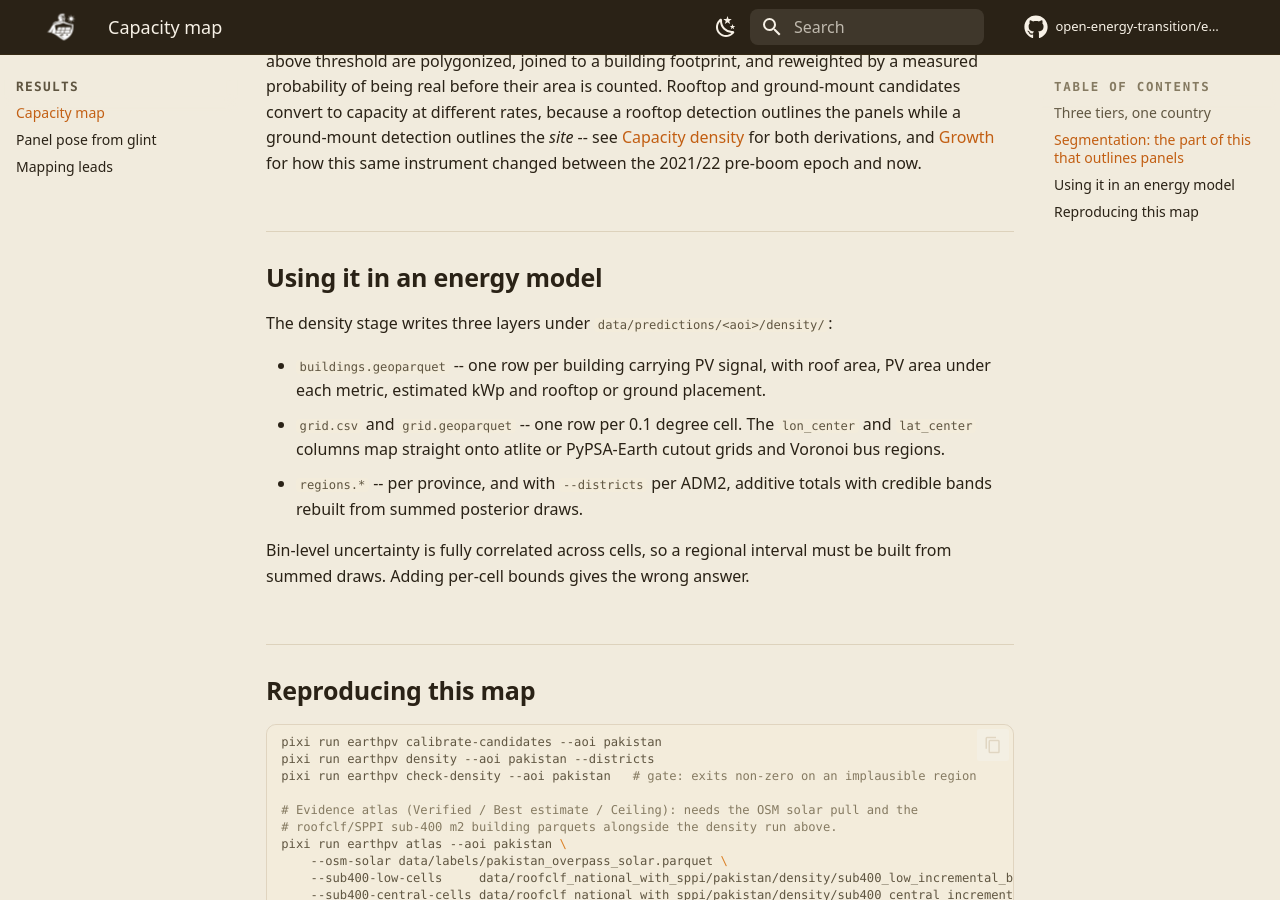
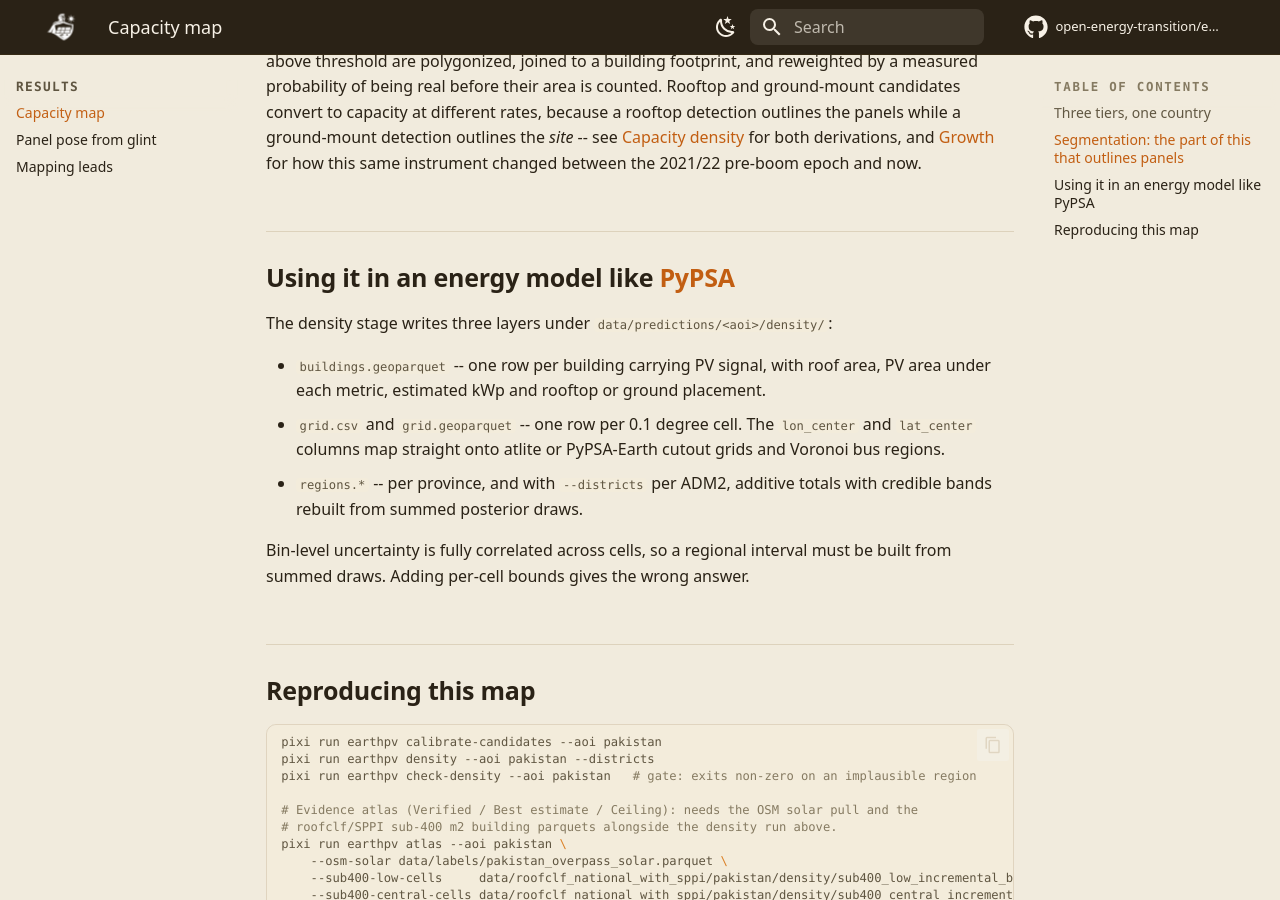
Before and after one commit to open-energy-transition/earthpv, an MkDocs documentation site: the page built from docs/results/capacity.md, in a window 1280 px wide and 900 px high, scrolled down 2158 px. Built offline with MkDocs 1.6.1 and Material for MkDocs 9.7.7, drawn with Linux system fonts in a browser that asks for light colours; comment, search, counter and statistics services are not loaded.

Commit message:
Clarify energy model usage in capacity.md
Updated section header to specify use with PyPSA.

```diff
--- a/docs/results/capacity.md
+++ b/docs/results/capacity.md
@@ -51,7 +51,7 @@ the *site* -- see [Capacity density](../methods/density.md) for both derivations
 [Growth](growth.md) for how this same instrument changed between the 2021/22 pre-boom
 epoch and now.
 
-## Using it in an energy model
+## Using it in an energy model like [PyPSA](https://pypsa.org/)
 
 The density stage writes three layers under `data/predictions/<aoi>/density/`:
 
```
